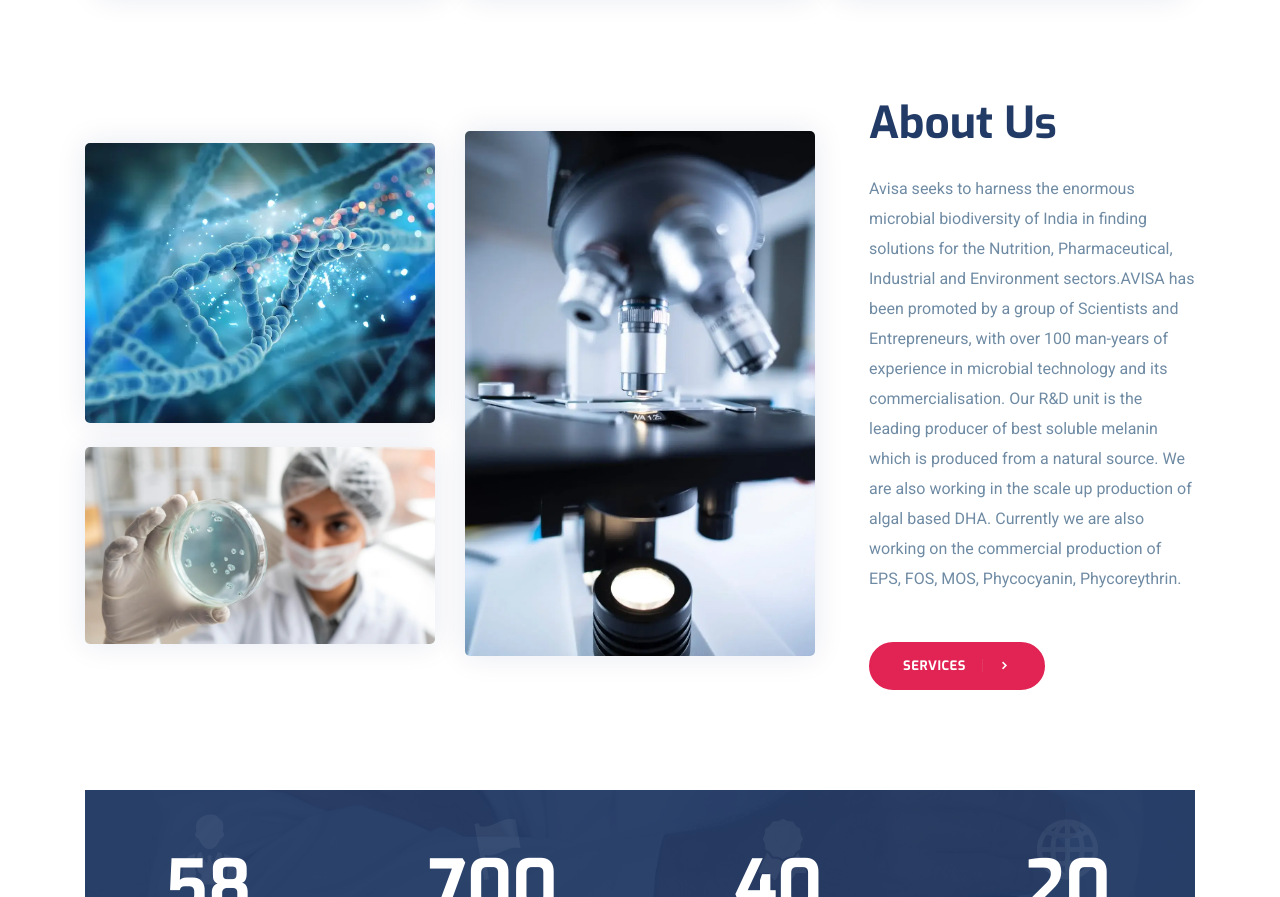
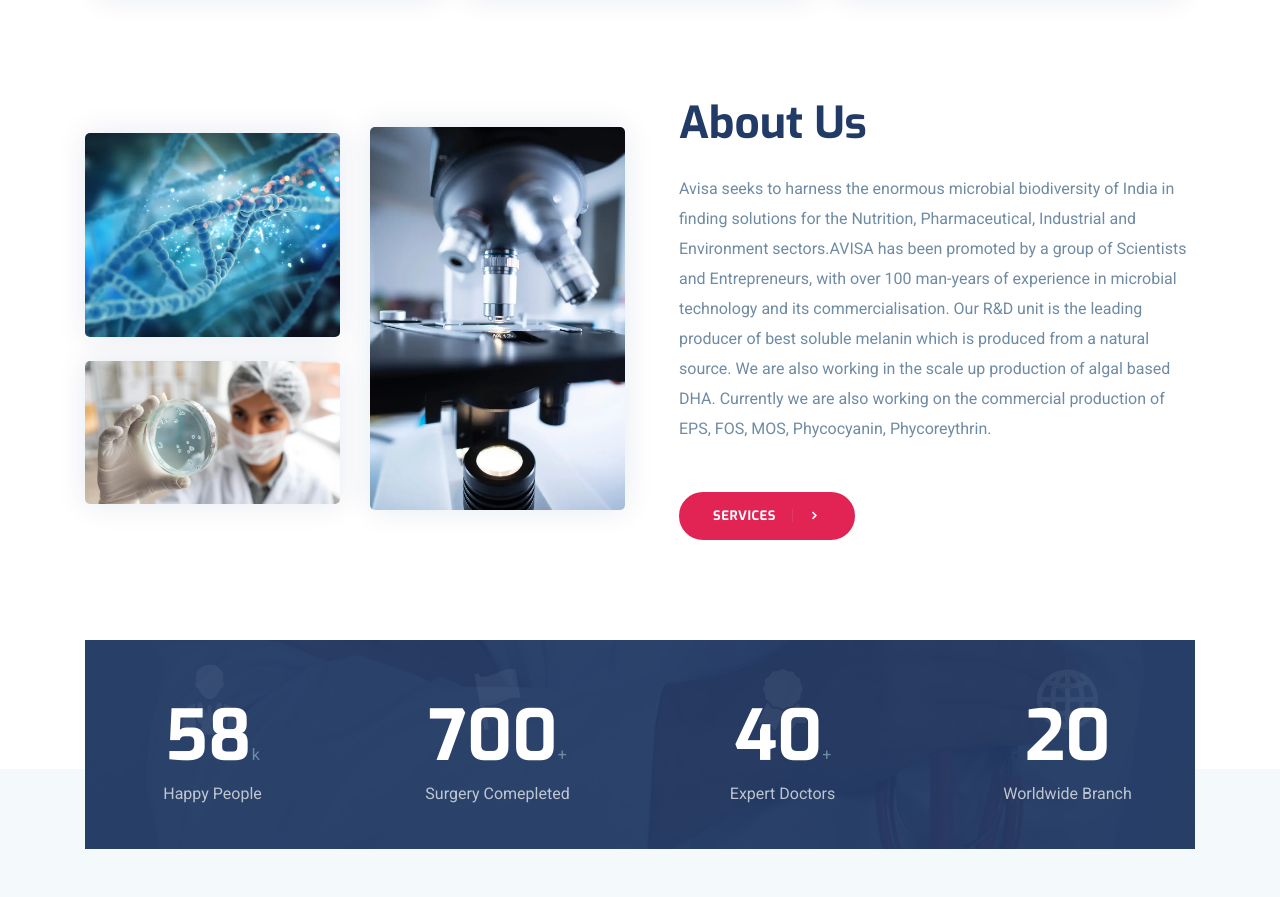
Before and after one commit to fuadaslam/web_Avisa-Biotech, a plain HTML site: page index.html in a window 1280 px wide. Shown: the part 1106-2003 px from the top of the page. Drawn offline with Linux system fonts and the light colour scheme; some packages are replaced by stand-ins of ours.

Commit message:
first commit

```diff
--- a/index.html
+++ b/index.html
@@ -273,18 +273,18 @@
     <section class="section about">
       <div class="container">
         <div class="row align-items-center">
-          <div class="col-lg-4 col-sm-6">
+          <div class="col-lg-3 col-sm-6">
             <div class="about-img">
               <img src="images/bg/image3.webp" alt="" class="img-fluid" />
               <img src="images/bg/image2.webp" alt="" class="img-fluid mt-4" />
             </div>
           </div>
-          <div class="col-lg-4 col-sm-6">
+          <div class="col-lg-3 col-sm-6">
             <div class="about-img mt-4 mt-lg-0">
               <img src="images/bg/image4.webp" alt="" class="img-fluid" />
             </div>
           </div>
-          <div class="col-lg-4">
+          <div class="col-lg-6">
             <div class="about-content pl-4 mt-4 mt-lg-0">
               <h2 class="title-color">About Us <br /></h2>
               <p class="mt-4 mb-5">
```
